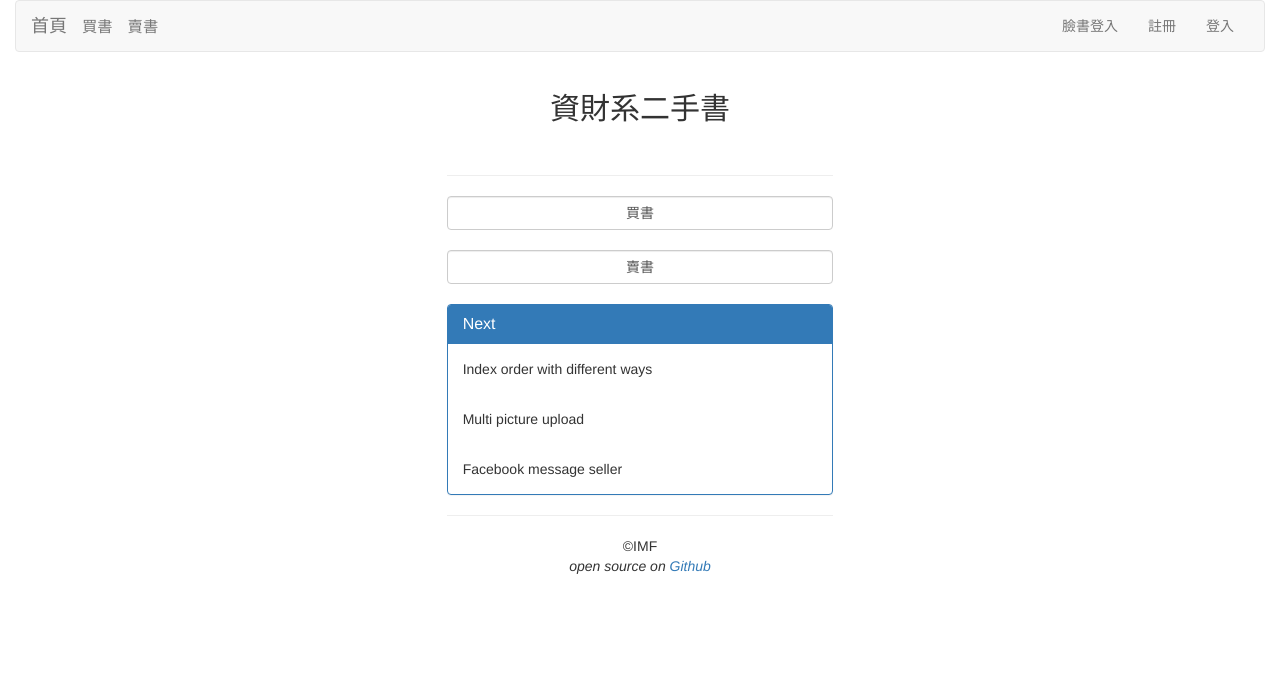
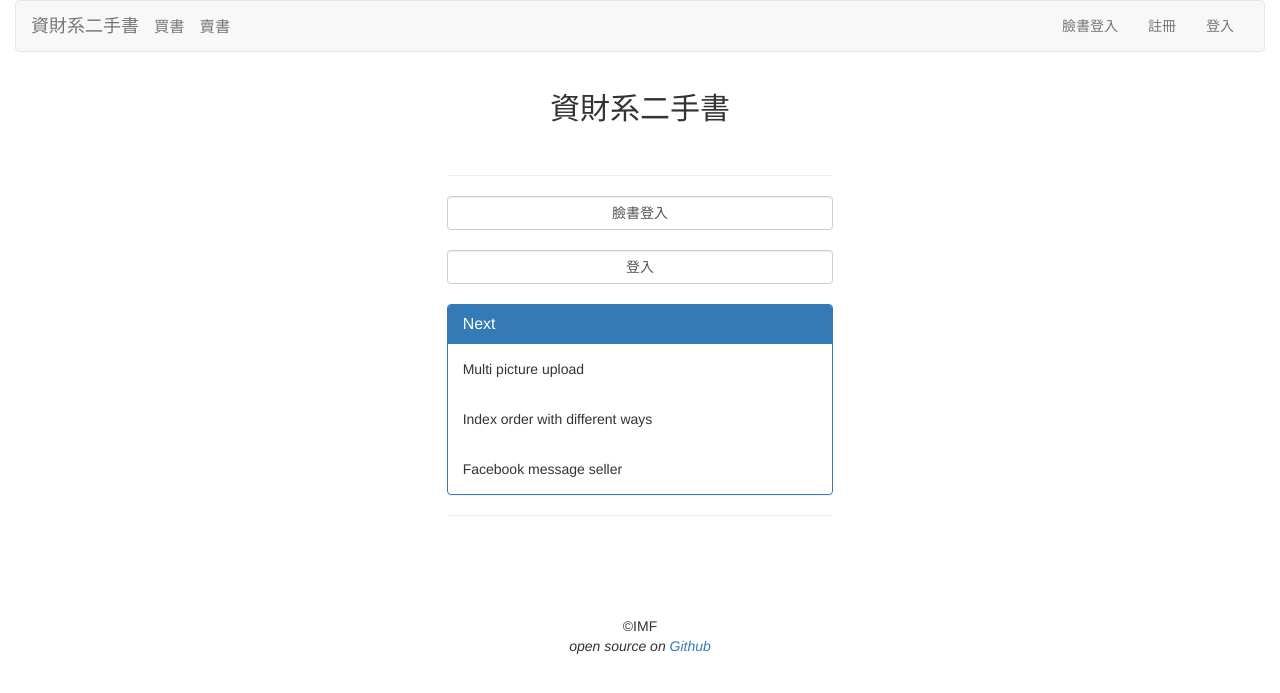
Before and after one commit to chichunchen/IFM, a Rails app: page / in a window 1280 px wide. Shown: the top 693 px of the page. Run offline with Rails 7, Linux system fonts and the light colour scheme; style sheets or scripts are compiled from the project's sources; some libraries are stand-ins or nearby versions.

Commit message:
home page redesign

```diff
--- a/app/assets/stylesheets/application.css
+++ b/app/assets/stylesheets/application.css
@@ -15,5 +15,3 @@
  */
 
 @import "bootstrap";
-
-%td max_width => "300px;"
--- a/app/controllers/books_controller.rb
+++ b/app/controllers/books_controller.rb
@@ -8,7 +8,7 @@ class BooksController < ApplicationController
     if params[:tag]
       @books = Book.tagged_with(params[:tag]).order("created_at DESC")
     else
-      @books = Book.page(params[:page]).per_page(10).order("created_at DESC")
+      @books = Book.all.order("created_at DESC")
     end
   end
 
--- a/app/views/common/_footer.html.erb
+++ b/app/views/common/_footer.html.erb
@@ -1,4 +1,4 @@
-<footer>
+<footer class="container" style="margin-top: 80px;">
 	<p class="text-center">&#169;IMF
 		<em><br>open source on <a href="https://github.com/chichunchen/IFM">Github</a></em>
 	</p>
--- a/app/views/common/_navbar.html.erb
+++ b/app/views/common/_navbar.html.erb
@@ -2,7 +2,7 @@
   <div class="container-fluid">
     <!-- Brand and toggle get grouped for better mobile display -->
     <div class="navbar-header">
-      <a class="navbar-brand" href="/">首頁</a>
+      <a class="navbar-brand" href="/">資財系二手書</a>
       <a class="navbar-brand" href="/books">
         <small>買書</small>
       </a>
--- a/app/views/home/index.html.erb
+++ b/app/views/home/index.html.erb
@@ -9,8 +9,15 @@
 
   <hr>
   <div class="form-inputs">
-  	<%= button_to("買書", books_path, :class => "form-control", :method => 'get') %><br>
-  	<%= button_to("賣書", new_book_path, :class => "form-control", :method => 'get') %>
+  	<% unless user_signed_in? %>
+	  	<%= button_to '臉書登入', user_omniauth_authorize_path(:facebook), :class => "form-control", :method => 'get' %>
+	  	<br>
+	  	<%= button_to '登入', new_user_session_path ,:class => "form-control", :method => 'get' %>
+  	<% else -%>
+	  	<%= button_to("買書", books_path, :class => "form-control", :method => 'get') %>
+	  	<br>
+	  	<%= button_to("賣書", new_book_path, :class => "form-control", :method => 'get') %>
+	<% end %>
   </div>
 
   <br>
@@ -19,10 +26,10 @@
 	    <h3 class="panel-title">Next</h3>
 	  </div>
 	  <div class="panel-body">
-	    Index order with different ways
+	    Multi picture upload
 	  </div>
 	  <div class="panel-body">
-	    Multi picture upload
+	    Index order with different ways
 	  </div>
 	  <div class="panel-body">
 	    Facebook message seller
```
Also changed, not shown: app/views/books/index.html.erb (+3 -6 lines), 1 other file.
